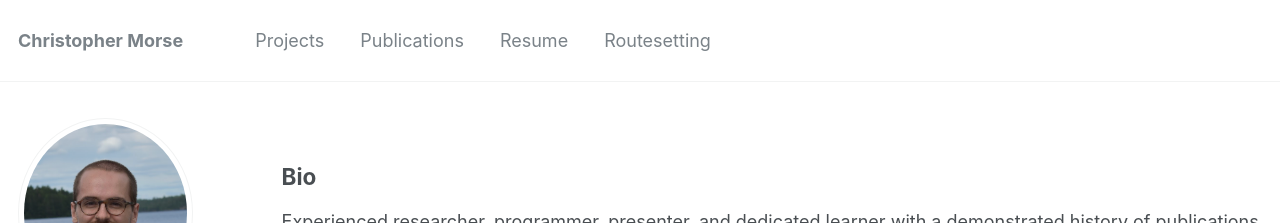
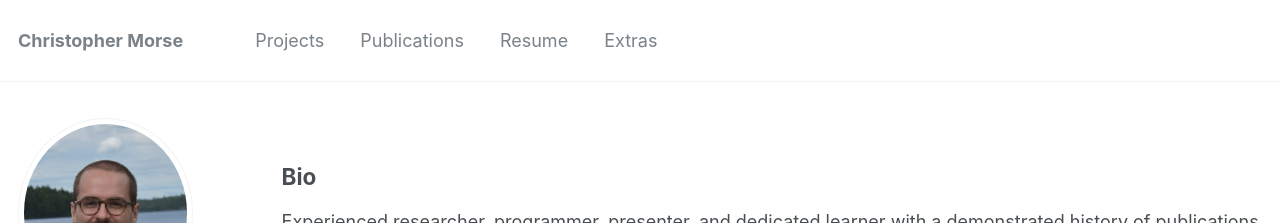
Before and after one commit to christheissmorse/christheissmorse.github.io, a Jekyll site: the page built from _pages/about.md, in a window 1280 px wide and 1380 px high. Shown: the top 223 px of the window. Built offline with Jekyll 4.4.1, drawn with Linux system fonts in a browser that asks for light colours.

Commit message:
Update navigation.yml

```diff
--- a/_data/navigation.yml
+++ b/_data/navigation.yml
@@ -13,5 +13,5 @@ main:
   - title: "Resume"
     url: /files/ChristopherMorse_Resume.pdf
 
-  - title: "Routesetting"
+  - title: "Extras"
     url: /routesetting/
```
